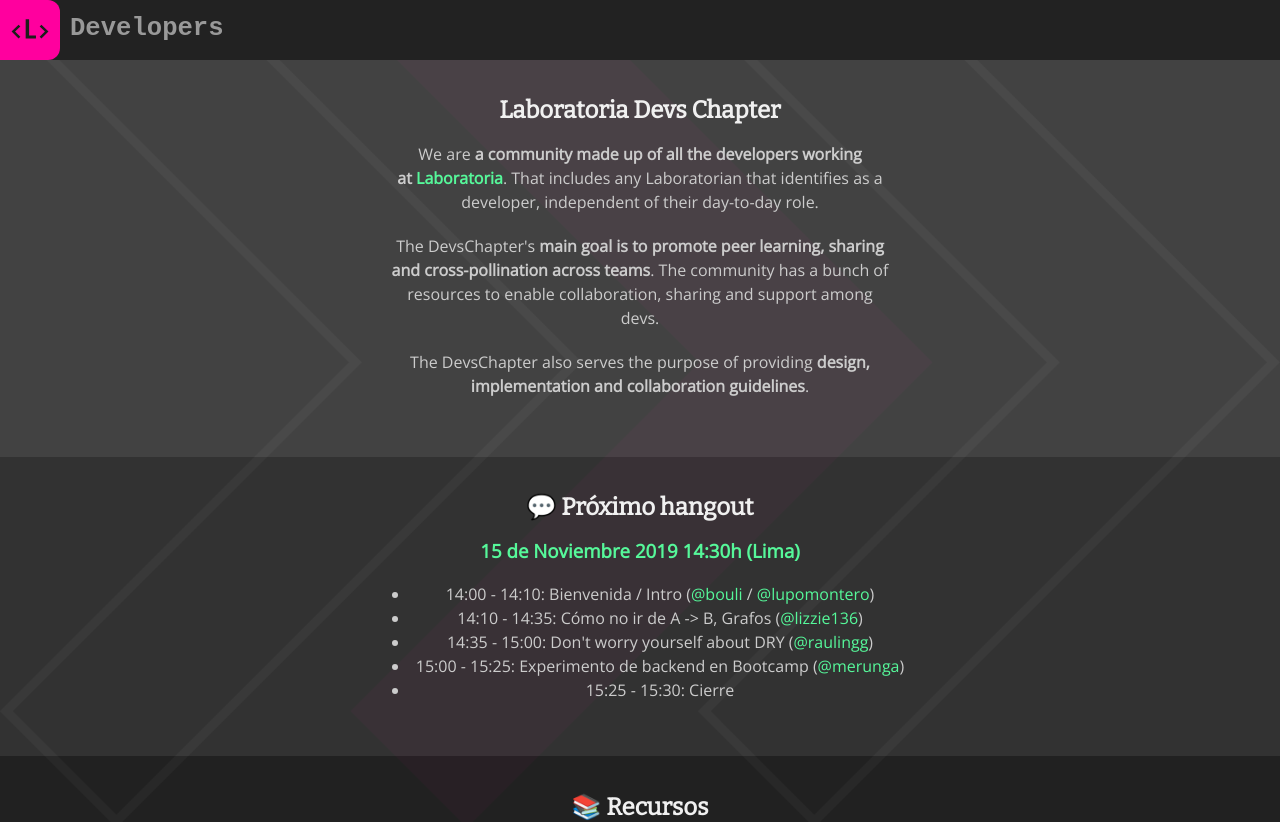
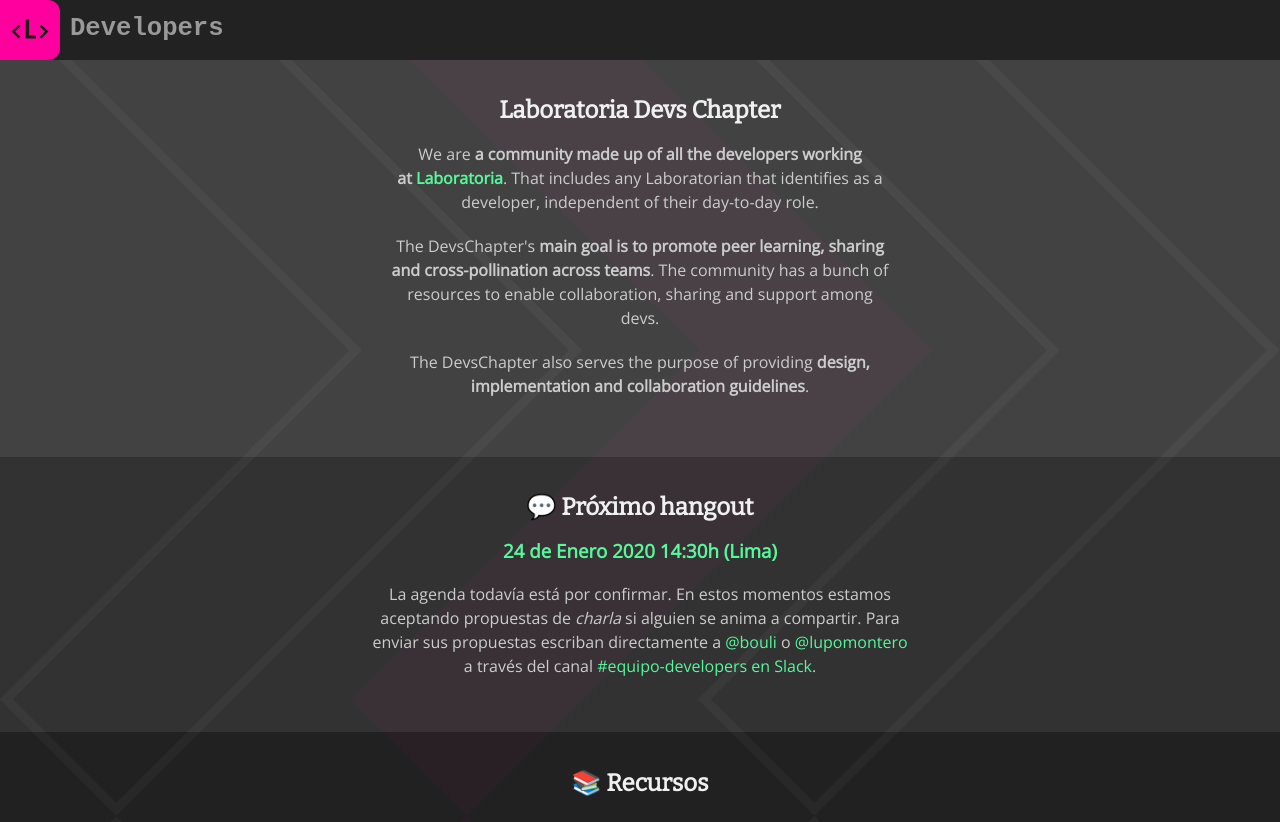
Before and after one commit to Laboratoria/developers.laboratoria.la, a React (Create React App) app: page / in a window 1280 px wide. Shown: the top 822 px of the page. Built offline with nearby package versions, Linux system fonts and the light colour scheme.

Commit message:
Updates info about next hangout (jan 2020)

```diff
--- a/src/components/Calendar/index.js
+++ b/src/components/Calendar/index.js
@@ -8,10 +8,11 @@
     <h2><Emoji symbol={'💬'} /> Próximo hangout</h2>
     <div>
       <h3>
-        <a href="https://calendar.google.com/calendar/r/week/2019/11/15?eid=NXQ0MjhjOGllaTdzanA2YjdnOHR2dHQ3YmMgbGFib3JhdG9yaWEubGFfdmhyMmowZ2VycTJvaWRmZm0xNGZvM3R1aW9AZw&ctz=America/Lima&sf=true">
-          15 de Noviembre 2019 14:30h (Lima)
+        <a href="https://calendar.google.com/calendar/r/week/2020/1/24?eid=MGc0bHU1ZWQxcGtiNDFma3NzaDlndjdvdmsgbGFib3JhdG9yaWEubGFfdmhyMmowZ2VycTJvaWRmZm0xNGZvM3R1aW9AZw&ctz=America/Lima&sf=true">
+          24 de Enero 2020 14:30h (Lima)
         </a>
       </h3>
+      {/*
       <ul>
         <li>14:00 - 14:10: Bienvenida / Intro (<a href="https://github.com/bouli">@bouli</a> / <a href="https://github.com/lupomontero">@lupomontero</a>)</li>
         <li>14:10 - 14:35: Cómo no ir de A -&gt; B, Grafos (<a href="https://github.com/lizzie136">@lizzie136</a>)</li>
@@ -19,7 +20,7 @@
         <li>15:00 - 15:25: Experimento de backend en Bootcamp (<a href="https://github.com/merunga">@merunga</a>)</li>
         <li>15:25 - 15:30: Cierre</li>
       </ul>
-      {/*
+      */}
       <p>
         La agenda todavía está por confirmar. En estos momentos estamos
         aceptando propuestas de <em>charla</em> si alguien se anima a compartir.
@@ -31,7 +32,6 @@
           #equipo-developers en Slack
         </a>.
       </p>
-      */}
     </div>
   </section>
 );
```
Lines whose indentation alone changed are shown as unchanged.
